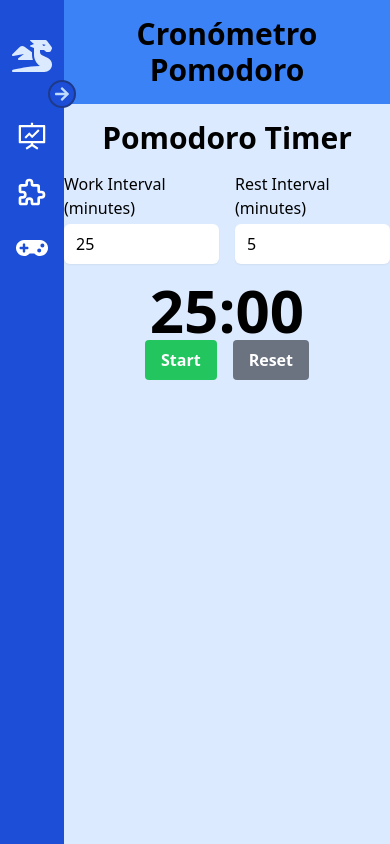
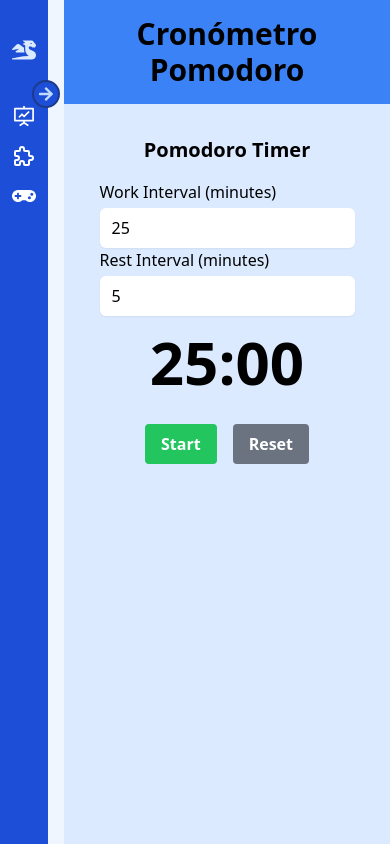
Before and after one commit to irenealcaine/el-rincon-de-no-pensar, a React (Create React App) app: page /components/timer in a window 390 px wide. Built offline with nearby package versions, Linux system fonts and the light colour scheme.

Commit message:
Update 3 files

```diff
--- a/src/Components/Sidebar.jsx
+++ b/src/Components/Sidebar.jsx
@@ -14,7 +14,7 @@ const Sidebar = () => {
     <div className="flex z-10 top-0 left-0 fixed md:relative font-caveat">
       <div
         className={`${
-          open ? "w-60" : "w-16"
+          open ? "w-60" : "w-12"
         } duration-200 h-screen p-2 pt-8 bg-blue-700 sticky top-0 left-0`}
       >
         <FaArrowLeft
@@ -29,8 +29,8 @@ const Sidebar = () => {
         >
           <div className="flex gap-x-4 items-center ">
             <FaDragon
-              className={`duration-500 w-12 h-12 p-1 ${
-                open && "rotate-[360deg]"
+              className={`duration-500 w-8 h-8  p-1 ${
+                open && "rotate-[360deg] w-12 h-12"
               }`}
             />
             <h1
@@ -48,7 +48,7 @@ const Sidebar = () => {
             <div key={index}>
               <Link
                 to={menuItem.to}
-                className="relative text-white text-bold text-lg flex items-center gap-x-4 cursor-pointer p-2 hover:bg-blue-400 hover:text-blue-900 duration-200 mt-2 rounded-md"
+                className="relative text-white text-bold text-lg flex items-center gap-x-4 cursor-pointer p-1 hover:bg-blue-400 hover:text-blue-900 duration-200 mt-2 rounded-md"
                 onClick={() =>
                   menuItem.title === "Juegos"
                     ? setGamesSubMenuOpen(!gamesSubMenuOpen)
@@ -84,7 +84,7 @@ const Sidebar = () => {
                   <Link
                     key={subIndex}
                     to={link.to}
-                    className={` text-blue-200 flex items-center gap-x-4 cursor-pointer p-2 hover:bg-blue-400 hover:text-blue-900 rounded-md duration-200  ${
+                    className={` text-blue-200 flex items-center gap-x-4 cursor-pointer p-1 hover:bg-blue-400 hover:text-blue-900 rounded-md duration-200  ${
                       menuItem.title === "Juegos"
                         ? gamesSubMenuOpen && "hidden"
                         : menuItem.title === "Proyectos"
--- a/src/Components/Timer.jsx
+++ b/src/Components/Timer.jsx
@@ -78,10 +78,10 @@ const Timer = () => {
   return (
     <div className="min-h-screen bg-blue-100">
       <Header title={"Cronómetro Pomodoro"} />
-      <div className="flex flex-col items-center justify-center">
-        <h1 className="text-3xl font-bold mb-4">Pomodoro Timer</h1>
-        <div className="flex mb-4">
-          <div className="mr-4">
+      <div className="flex flex-col items-center justify-center p-4">
+        <h1 className="text-xl md:text-3xl font-bold mb-4">Pomodoro Timer</h1>
+        <div className="flex flex-col md:flex-row mb-4">
+          <div className="md:mr-4">
             <label htmlFor="workInterval">Work Interval (minutes)</label>
             <input
               type="number"
@@ -104,7 +104,7 @@ const Timer = () => {
             />
           </div>
         </div>
-        <div className="text-6xl font-bold">{formatTime(timeLeft)}</div>
+        <div className="text-6xl font-bold mb-8">{formatTime(timeLeft)}</div>
         <div className="flex items-center">
           <button
             onClick={handleStartStopClick}
--- a/src/data/MenuItems.js
+++ b/src/data/MenuItems.js
@@ -14,7 +14,7 @@ import { GiCardAceHearts } from "react-icons/gi";
 const menuItems = [
   {
     title: "Proyectos",
-    icon: <AiOutlineFundProjectionScreen className="w-8 h-8" />,
+    icon: <AiOutlineFundProjectionScreen className="w-6 h-6" />,
     bigIcon: <AiOutlineFundProjectionScreen className="h-16 w-16" />,
     to: "/projects",
     links: [
@@ -40,7 +40,7 @@ const menuItems = [
   },
   {
     title: "Componentes",
-    icon: <TbPuzzle className="w-8 h-8" />,
+    icon: <TbPuzzle className="w-6 h-6" />,
     bigIcon: <TbPuzzle className="h-16 w-16" />,
     to: "/components",
     links: [
@@ -60,7 +60,7 @@ const menuItems = [
   },
   {
     title: "Juegos",
-    icon: <FaGamepad className="w-8 h-8" />,
+    icon: <FaGamepad className="w-6 h-6" />,
     bigIcon: <FaGamepad className="h-16 w-16" />,
     to: "/games",
     links: [
```
